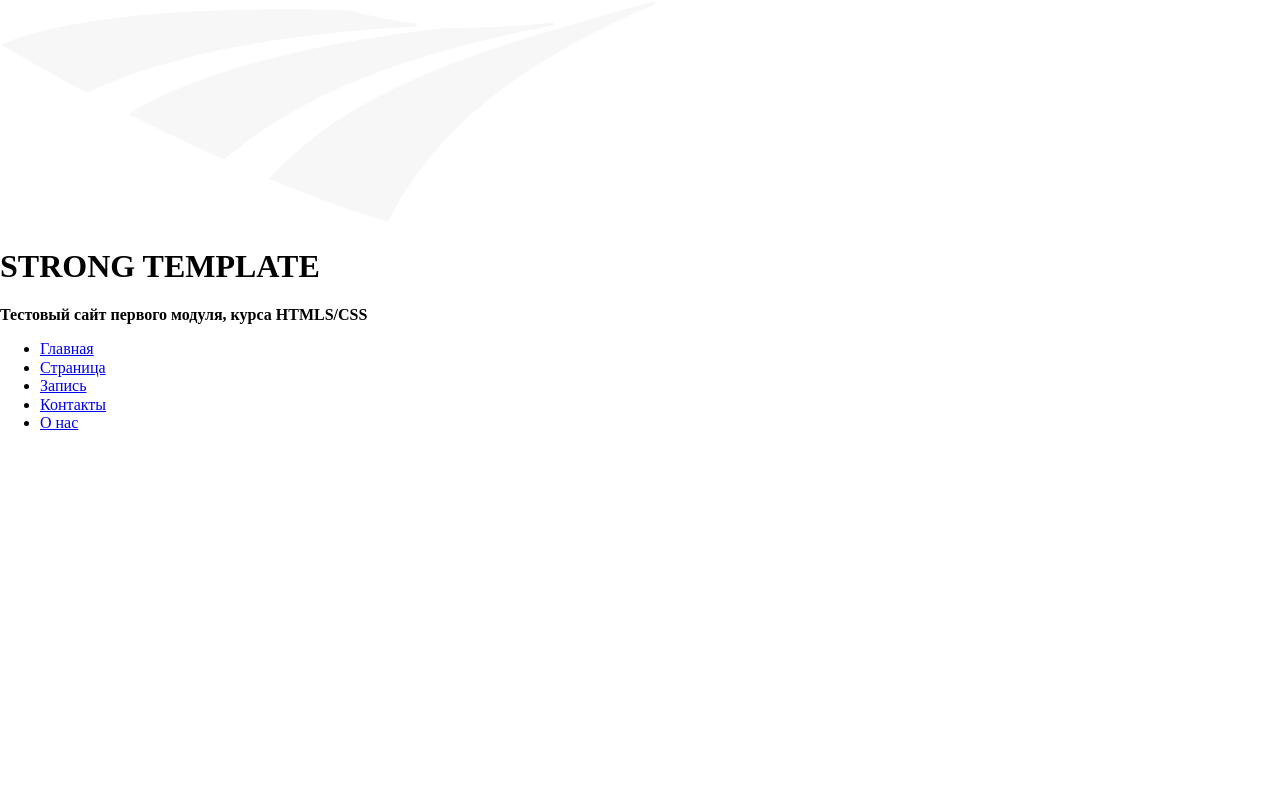
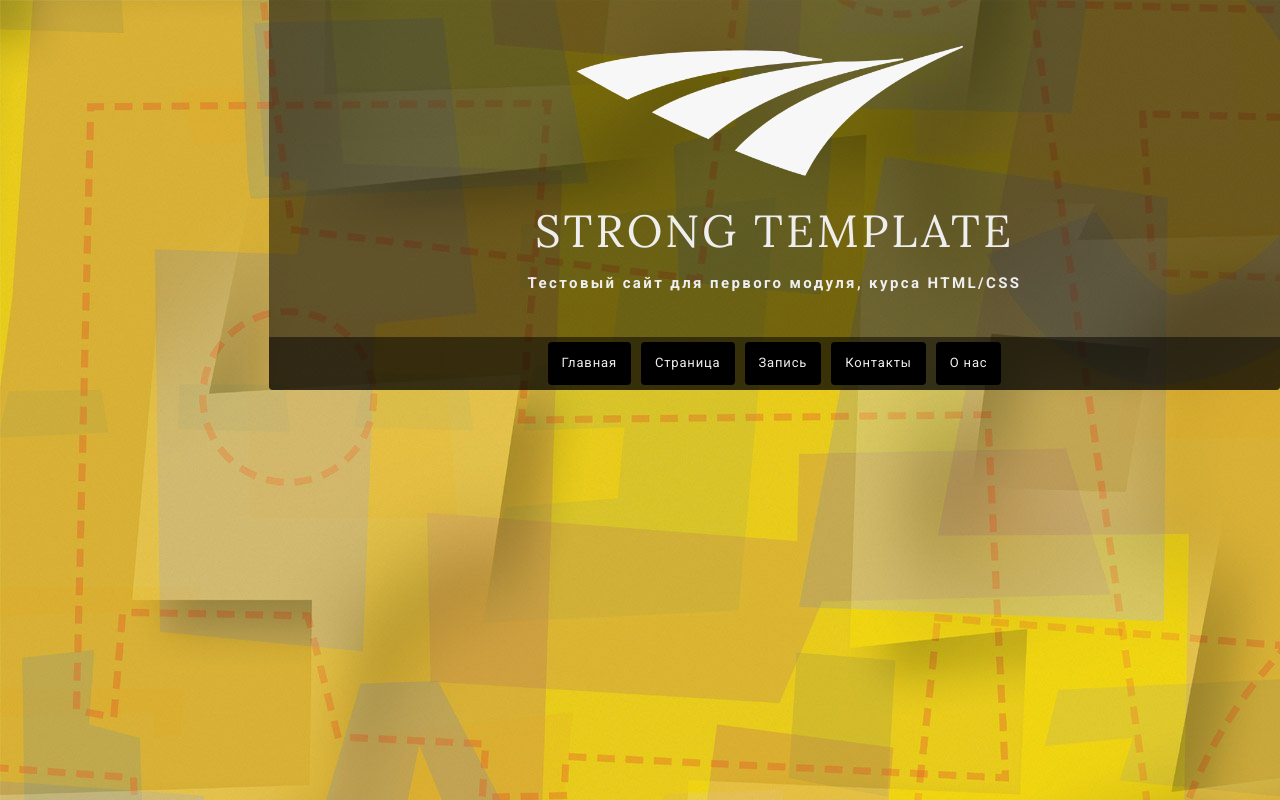
Before and after one commit to Vineversum/flexbox-template, a website: page index.html in a window 1280 px wide. Drawn offline with Linux system fonts and the light colour scheme.

Commit message:
оформил header

```diff
--- a/assets/scss/_common.scss
+++ b/assets/scss/_common.scss
@@ -0,0 +1,29 @@
+* {
+    box-sizing: border-box;
+    font-size: 15px;
+
+}
+html {
+    background-image: url(../img/global-bg.jpg);
+
+}
+h1,
+p,
+strong {
+    color: $light-color;
+}
+h1 {
+    font-family: 'lora';
+    font-weight: lighter;
+    font-size: 3rem;
+    letter-spacing: 0.2rem;
+}
+a,
+p,
+strong {
+    font-family: 'roboto';
+}
+strong {
+    letter-spacing: 0.16em;
+    // font-size: 13px;
+}
--- a/assets/scss/header/_header.scss
+++ b/assets/scss/header/_header.scss
@@ -0,0 +1,25 @@
+.header {
+    &-container {
+        display: flex;
+        flex-direction: column;
+        // justify-content: center;
+        align-items: center;
+        background-color: rgba($dark-color, 0.5);
+        max-width: 1320px;
+        margin-left: 269px;
+        border-radius: 0 0 4px 4px;
+    }
+    &-logo {
+        margin-top: 45px;
+        img {
+            max-height: 131px;
+        }
+    }
+    &-title {
+        margin-top: 25px;
+        margin-bottom: 0px;
+    }
+    &-description {
+        margin-top: 18px;
+    }
+}
--- /dev/null
+++ b/assets/scss/header/_navbar.scss
@@ -0,0 +1,32 @@
+.header-navbar {
+    width: 100%;
+    background-color: rgba($dark-color, 0.5);
+    overflow: hidden;
+    border-radius: 0 0 4px 4px;
+    padding: 5px 0;
+    margin-top: 45px;
+    &__list {
+        list-style: none;
+        display: flex;
+        justify-content: center;
+        margin: 0;
+        padding: 0;
+    }
+    &__item {
+        margin: 0 5px 0 5px;
+
+        background-color: $dark-color;
+        border-radius: 4px;
+        a {
+            display: block;
+            position: relative;
+            padding: 14px;
+            width: 100%;
+            height: 100%;
+            text-decoration: none;
+            color: $light-color;
+            font-size: 13px;
+            letter-spacing: 0.065em;
+        }
+    }
+}
--- a/assets/scss/style.scss
+++ b/assets/scss/style.scss
@@ -7,7 +7,7 @@
 @import "common";
 @import "header/header";
 @import "header/logo";
-@import "header/menu";
+@import "header/navbar";
 @import "main";
 @import "aside/left";
 @import "aside/right";
--- a/index.html
+++ b/index.html
@@ -15,12 +15,13 @@
 
 <body>
 
-  <header>
+  <header class="header">
+    <div class="header-container">
       <div class="header-logo">
        <img src="assets/img/logo.png" alt="logo">
       </div>
      <h1 class="header-title">STRONG TEMPLATE</h1>
-    <strong class="header-description">Тестовый сайт первого модуля, курса HTMLS/CSS</strong>
+     <strong class="header-description">Тестовый сайт для первого модуля, курса HTML/CSS</strong>
      <div class="header-navbar">
         <ul class="header-navbar__list">
          <li class="header-navbar__item active"><a href="#" class="header-navbar__link">Главная</a></li>
@@ -29,6 +30,7 @@
           <li class="header-navbar__item"><a href="#" class="header-navbar__link">Контакты</a></li>
           <li class="header-navbar__item"><a href="#" class="header-navbar__link">О нас</a></li>
        </ul>
+     </div>
   </div>
   </header>
 
```
Also changed, not shown: assets/css/style.css, assets/scss/header/_menu.scss (deleted). Lines whose indentation alone changed are shown as unchanged.
